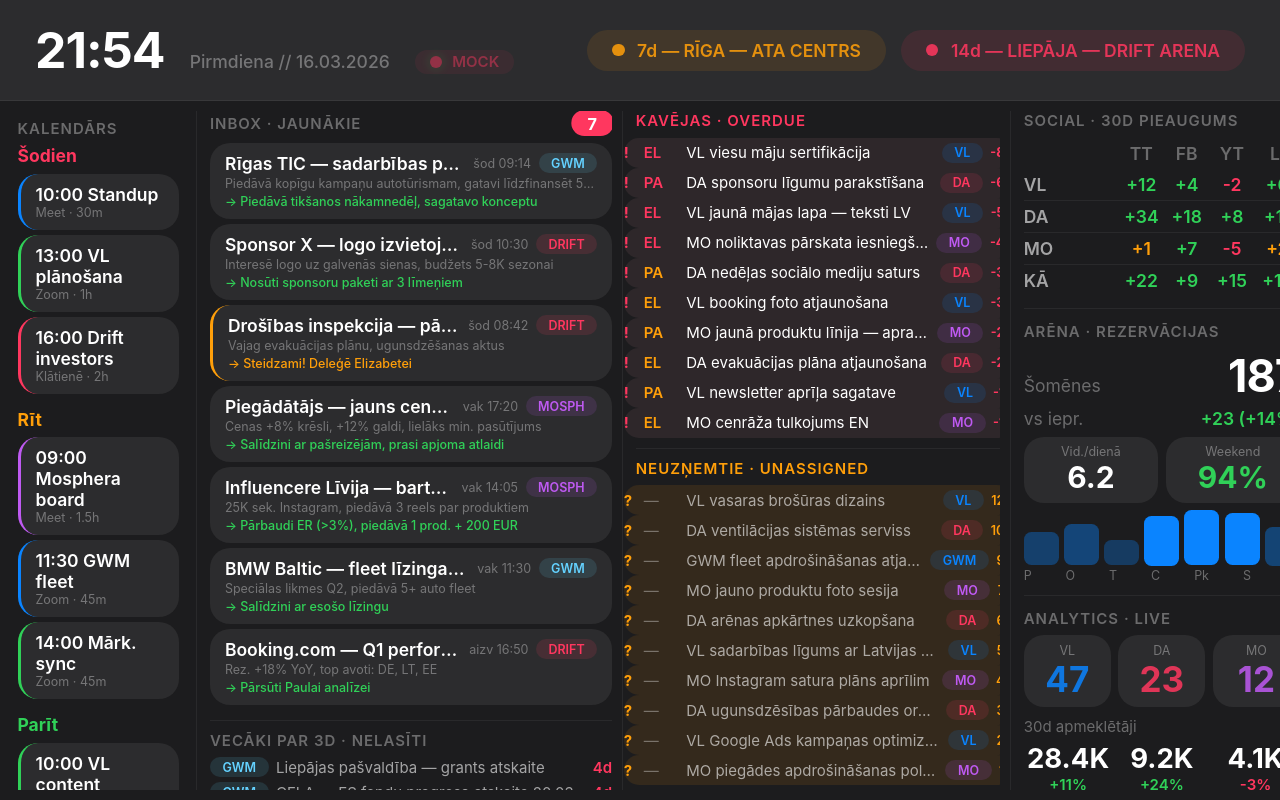
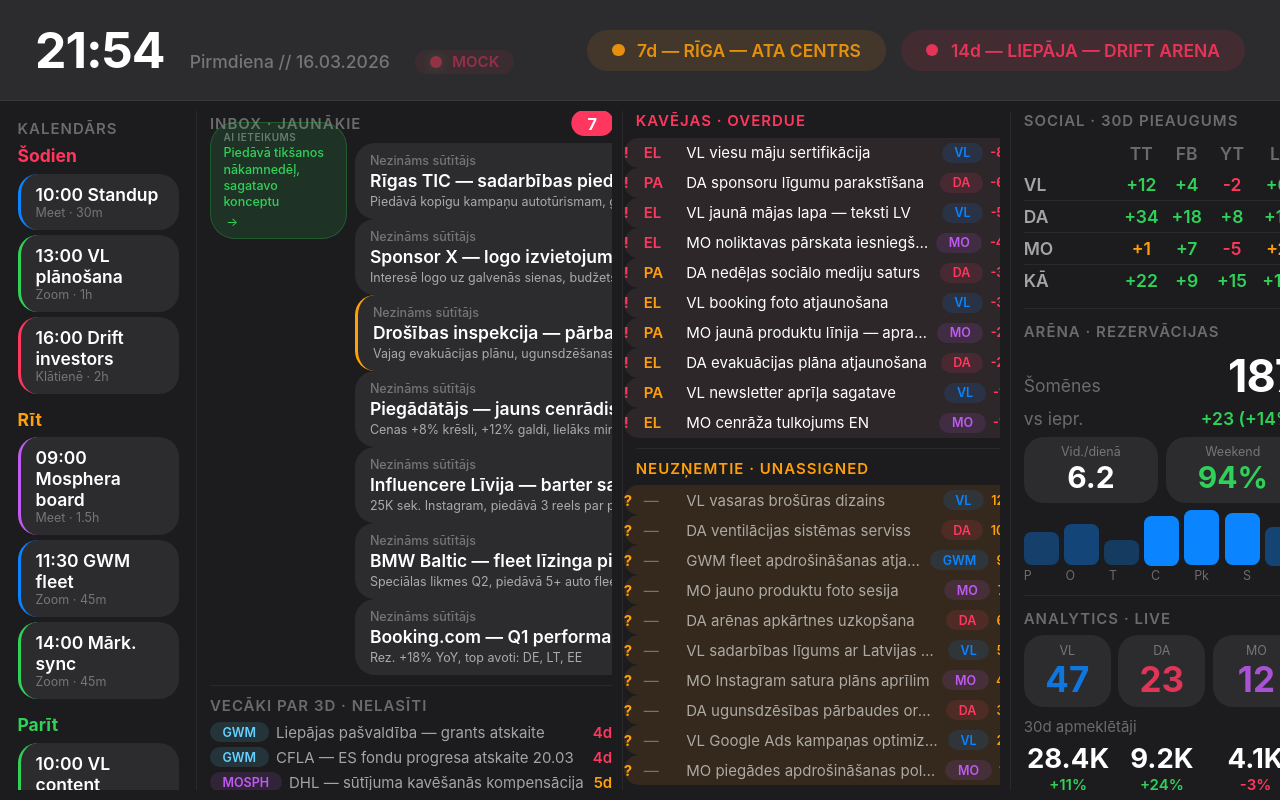
Before and after one commit to klavs-dot/command-center, a Next.js app: page / in a window 1280 px wide. Built offline with nearby package versions, Linux system fonts and the light colour scheme; no server answers.

Commit message:
Update page.js

```diff
--- a/app/page.js
+++ b/app/page.js
@@ -14,7 +14,7 @@ async function getDashboardData() {
     const res = await fetch(url, { cache: 'no-store' });
     if (res.ok) return res.json();
   } catch (e) {
-    console.log('API nav pieejams:', e.message);
+    console.log('API:', e.message);
   }
   return getMockData();
 }
@@ -22,7 +22,7 @@ async function getDashboardData() {
 const S = 2.5;
 const C = {
   bg: '#1c1c1e', card: '#2c2c2e', border: 'rgba(255,255,255,0.06)',
-  text: '#ffffff', text2: 'rgba(255,255,255,0.6)', text3: 'rgba(255,255,255,0.35)',
+  text: '#fff', text2: 'rgba(255,255,255,0.6)', text3: 'rgba(255,255,255,0.35)',
   blue: '#0a84ff', green: '#30d158', red: '#ff375f', orange: '#ff9f0a', purple: '#bf5af2', teal: '#64d2ff',
 };
 
@@ -31,6 +31,8 @@ export default async function DashboardPage() {
   const time = formatRigaTime();
   const dateStr = formatRigaDate();
   const isLive = data.source?.includes('live');
+  const emails = data.emailsRecent || [];
+  const emailCount = emails.length || 1;
 
   return (
     <div style={{
@@ -39,7 +41,7 @@ export default async function DashboardPage() {
       background: C.bg, display: 'flex', flexDirection: 'column', overflow: 'hidden',
     }}>
 
-      {/* TOP BAR */}
+      {/* ══ TOP BAR ══ */}
       <div style={{
         display: 'flex', justifyContent: 'space-between', alignItems: 'center',
         padding: `${8*S}px ${14*S}px`, background: C.card,
@@ -77,31 +79,27 @@ export default async function DashboardPage() {
         </div>
       </div>
 
-      {/* 4 COLUMNS */}
+      {/* ══ 4 COLUMNS ══ */}
       <div style={{
         display: 'grid', gridTemplateColumns: '14% 33% 30% 23%',
         flex: 1, overflow: 'hidden', padding: `${4*S}px`, gap: `${4*S}px`,
       }}>
 
-        {/* ═══ COL 1: KALENDĀRS ═══ */}
+        {/* ══ COL 1: KALENDĀRS ══ */}
         <div style={{ overflow: 'hidden', padding: `${3*S}px` }}>
           <Sec t="Kalendārs" s={S} />
           {(data.calendar || []).map((day, di) => {
-            const dayColor = di === 0 ? C.red : di === 1 ? C.orange : C.green;
+            const dc = di === 0 ? C.red : di === 1 ? C.orange : C.green;
             return (
               <div key={di} style={{ marginBottom: 6*S }}>
-                <div style={{ fontSize: 7*S, fontWeight: 700, color: dayColor, marginBottom: 3*S }}>{day.day}</div>
-                {(day.events || []).length === 0 && (
-                  <div style={{ fontSize: 5*S, color: C.text3, paddingLeft: 5*S }}>Nav notikumu</div>
-                )}
+                <div style={{ fontSize: 7*S, fontWeight: 700, color: dc, marginBottom: 3*S }}>{day.day}</div>
+                {(day.events || []).length === 0 && <div style={{ fontSize: 5*S, color: C.text3, paddingLeft: 5*S }}>Nav notikumu</div>}
                 {(day.events || []).map((ev, ei) => {
-                  const evColor = ev.color === '#a064ff' ? C.purple : ev.color === '#ff2d78' ? C.red : ev.color === '#00ff88' ? C.green : C.blue;
+                  const ec = ev.color === '#a064ff' ? C.purple : ev.color === '#ff2d78' ? C.red : ev.color === '#00ff88' ? C.green : C.blue;
                   return (
                     <div key={ei} className="cal-item" style={{
-                      background: C.card, borderRadius: 8*S,
-                      padding: `${4*S}px ${6*S}px`, marginBottom: 2*S,
-                      borderLeft: `3px solid ${evColor}`,
-                      animationDelay: `${di * 0.15 + ei * 0.1}s`,
+                      background: C.card, borderRadius: 8*S, padding: `${4*S}px ${6*S}px`,
+                      marginBottom: 2*S, borderLeft: `3px solid ${ec}`, animationDelay: `${di*0.15+ei*0.1}s`,
                     }}>
                       <div style={{ fontSize: 7*S, fontWeight: 600, color: C.text }}>{ev.time} {ev.title}</div>
                       <div style={{ fontSize: 5*S, color: C.text3 }}>{ev.platform} · {ev.duration}</div>
@@ -113,31 +111,70 @@ export default async function DashboardPage() {
           })}
         </div>
 
-        {/* ═══ COL 2: E-PASTI ═══ */}
+        {/* ══ COL 2: E-PASTI ar AI burbuli ══ */}
         <div style={{
           borderLeft: `1px solid ${C.border}`, paddingLeft: `${5*S}px`,
-          display: 'flex', flexDirection: 'column', overflow: 'hidden',
+          display: 'flex', flexDirection: 'column', overflow: 'hidden', position: 'relative',
         }}>
           <div style={{ display: 'flex', justifyContent: 'space-between', alignItems: 'center', marginBottom: 3*S }}>
             <Sec t="Inbox · Jaunākie" s={S} noM />
             <span className="count-badge" style={{
               background: C.red, color: '#fff', fontSize: 6*S,
               padding: `${1*S}px ${6*S}px`, borderRadius: 20*S, fontWeight: 700,
-              display: 'inline-block',
-            }}>{(data.emailsRecent || []).length}</span>
+            }}>{emails.length}</span>
           </div>
 
-          <div style={{ flex: 1, display: 'flex', flexDirection: 'column', justifyContent: 'space-between', marginBottom: 4*S }}>
-            {(data.emailsRecent || []).map((email, i) => {
+          {/* E-pastu saraksts + AI burbuļi */}
+          <div style={{ flex: 1, display: 'flex', position: 'relative', marginBottom: 4*S }}>
+
+            {/* AI BURBUĻU KOLONNA — kreisajā pusē */}
+            <div style={{
+              width: `${55*S}px`, flexShrink: 0, position: 'relative', marginRight: 3*S,
+            }}>
+              {emails.slice(0, 7).map((email, i) => {
+                const topPct = (i / emailCount * 100);
+                const heightPct = (1 / emailCount * 100);
+                return (
+                  <div key={i} className={`ai-bubble-${i}`} style={{
+                    position: 'absolute', left: 0, right: 0,
+                    top: `${topPct}%`, height: `${heightPct}%`,
+                    display: 'flex', alignItems: 'center',
+                    opacity: 0,
+                  }}>
+                    <div style={{
+                      background: 'rgba(48,209,88,0.12)',
+                      border: `1px solid rgba(48,209,88,0.25)`,
+                      borderRadius: 10*S, padding: `${3*S}px ${5*S}px`,
+                      width: '100%',
+                    }}>
+                      <div style={{ fontSize: 4*S, color: C.text3, marginBottom: 1*S, fontWeight: 600, textTransform: 'uppercase', letterSpacing: 0.5 }}>AI ieteikums</div>
+                      <div style={{ fontSize: 5*S, color: C.green, fontWeight: 500, lineHeight: 1.3 }}>
+                        {email.suggestion || 'Izlasi un izlemj'}
+                      </div>
+                      <div className="bubble-arrow" style={{ fontSize: 5*S, color: C.green, marginTop: 1*S }}>→</div>
+                    </div>
+                  </div>
+                );
+              })}
+            </div>
+
+            {/* E-PASTU KARTĪTES */}
+            <div style={{ flex: 1, display: 'flex', flexDirection: 'column', justifyContent: 'space-between' }}>
+              {emails.slice(0, 7).map((email, i) => {
                 const accColor = email.accountColor === '#a064ff' ? C.purple : email.accountColor === '#ff2d78' ? C.red : C.teal;
                 return (
                   <div key={i} className="email-card" style={{
                     background: C.card, borderRadius: 8*S,
-                  padding: `${4*S}px ${6*S}px`, marginBottom: 2*S,
+                    padding: `${4*S}px ${6*S}px`,
                     borderLeft: email.urgent ? `3px solid ${C.orange}` : 'none',
                     animationDelay: `${i * 0.08}s`,
                   }}>
-                  <div style={{ display: 'flex', justifyContent: 'space-between', alignItems: 'center', marginBottom: 1*S }}>
+                    {/* Sūtītājs */}
+                    <div style={{ fontSize: 5*S, color: C.text3, marginBottom: 1*S, fontWeight: 500 }}>
+                      {email.from || 'Nezināms sūtītājs'}
+                    </div>
+                    {/* Temats + datums + konts */}
+                    <div style={{ display: 'flex', justifyContent: 'space-between', alignItems: 'center' }}>
                       <div style={{ fontSize: 7*S, fontWeight: 600, color: C.text, flex: 1, whiteSpace: 'nowrap', overflow: 'hidden', textOverflow: 'ellipsis' }}>
                         {email.subject || '(bez temata)'}
                       </div>
@@ -146,18 +183,20 @@ export default async function DashboardPage() {
                         <Pill t={email.account} c={accColor} s={S} />
                       </div>
                     </div>
-                  <div style={{ fontSize: 5*S, color: C.text3, marginBottom: 1*S, whiteSpace: 'nowrap', overflow: 'hidden', textOverflow: 'ellipsis' }}>{email.summary}</div>
-                  <div style={{ fontSize: 5*S, color: email.urgent ? C.orange : C.green, fontWeight: 500 }}>→ {email.suggestion}</div>
+                    {/* Snippet */}
+                    <div style={{ fontSize: 5*S, color: C.text2, marginTop: 1*S, whiteSpace: 'nowrap', overflow: 'hidden', textOverflow: 'ellipsis' }}>
+                      {email.snippet || email.summary || ''}
+                    </div>
                   </div>
                 );
               })}
             </div>
+          </div>
 
+          {/* Vecāki par 3d */}
           <div style={{ borderTop: `1px solid ${C.border}`, paddingTop: 4*S }}>
             <Sec t="Vecāki par 3d · Nelasīti" s={S} />
-            {(data.emailsOld || []).length === 0 && (
-              <div style={{ fontSize: 5*S, color: C.text3 }}>Nav vecu nelasītu e-pastu</div>
-            )}
+            {(data.emailsOld || []).length === 0 && <div style={{ fontSize: 5*S, color: C.text3 }}>Nav vecu nelasītu e-pastu</div>}
             <div style={{ display: 'flex', flexDirection: 'column', gap: 2*S }}>
               {(data.emailsOld || []).map((email, i) => {
                 const accColor = email.accountColor === '#a064ff' ? C.purple : email.accountColor === '#ff2d78' ? C.red : C.teal;
@@ -173,7 +212,7 @@ export default async function DashboardPage() {
           </div>
         </div>
 
-        {/* ═══ COL 3: KAVĒJAS + NEUZŅEMTIE + PADARĪTIE ═══ */}
+        {/* ══ COL 3: KAVĒJAS + NEUZŅEMTIE + PADARĪTIE ══ */}
         <div style={{
           borderLeft: `1px solid ${C.border}`, paddingLeft: `${5*S}px`,
           display: 'flex', flexDirection: 'column', overflow: 'hidden',
@@ -214,9 +253,7 @@ export default async function DashboardPage() {
 
           <div style={{ borderTop: `1px solid ${C.border}`, paddingTop: 4*S }}>
             <Sec t="Pēdējie padarītie" s={S} c={C.green} />
-            {(data.completedTasks || []).length === 0 && (
-              <div style={{ fontSize: 5*S, color: C.text3 }}>Nav pabeigtu uzdevumu</div>
-            )}
+            {(data.completedTasks || []).length === 0 && <div style={{ fontSize: 5*S, color: C.text3 }}>Nav pabeigtu uzdevumu</div>}
             <div style={{ display: 'flex', flexDirection: 'column', gap: 0 }}>
               {(data.completedTasks || []).slice(0, 10).map((task, i) => {
                 const cc = task.companyColor === '#ff2d78' ? C.red : task.companyColor === '#a064ff' ? C.purple : C.blue;
@@ -233,7 +270,7 @@ export default async function DashboardPage() {
           </div>
         </div>
 
-        {/* ═══ COL 4: STATS ═══ */}
+        {/* ══ COL 4: STATS ══ */}
         <div style={{
           borderLeft: `1px solid ${C.border}`, paddingLeft: `${5*S}px`,
           display: 'flex', flexDirection: 'column', overflow: 'hidden',
@@ -244,18 +281,13 @@ export default async function DashboardPage() {
             {(data.social?.headers || []).map((h, i) => (
               <div key={i} style={{ textAlign: 'center', color: C.text3, fontWeight: 600, padding: `${2*S}px 0` }}>{h}</div>
             ))}
-            {(data.social?.rows || []).map((row, ri) => {
-              const vals = row.values.map((v, vi) => {
-                const oc = row.colors[vi];
-                return { v, c: oc === '#00ff88' ? C.green : oc === '#ff4455' ? C.red : C.orange };
-              });
-              return [
+            {(data.social?.rows || []).map((row, ri) => [
               <div key={`l${ri}`} style={{ color: C.text2, fontWeight: 600, padding: `${2*S}px 0`, borderTop: ri > 0 ? `1px solid ${C.border}` : 'none' }}>{row.label}</div>,
-                ...vals.map((x, vi) => (
-                  <div key={`v${ri}${vi}`} style={{ textAlign: 'center', color: x.c, fontWeight: 600, padding: `${2*S}px 0`, borderTop: ri > 0 ? `1px solid ${C.border}` : 'none' }}>{x.v}</div>
-                )),
-              ];
-            }).flat()}
+              ...row.values.map((v, vi) => {
+                const nc = row.colors[vi] === '#00ff88' ? C.green : row.colors[vi] === '#ff4455' ? C.red : C.orange;
+                return <div key={`v${ri}${vi}`} style={{ textAlign: 'center', color: nc, fontWeight: 600, padding: `${2*S}px 0`, borderTop: ri > 0 ? `1px solid ${C.border}` : 'none' }}>{v}</div>;
+              }),
+            ]).flat()}
           </div>
 
           <div style={{ borderTop: `1px solid ${C.border}`, paddingTop: 5*S, marginBottom: 5*S }}>
@@ -275,14 +307,13 @@ export default async function DashboardPage() {
             <div style={{ display: 'flex', gap: 2*S, alignItems: 'flex-end', height: 22*S }}>
               {(data.arena?.weekBars || []).map((h, i) => (
                 <div key={i} className="bar-grow" style={{
-                  flex: 1, borderRadius: 3*S, height: `${h}%`,
-                  background: h >= 90 ? C.blue : `rgba(10,132,255,${0.15 + h / 300})`,
-                  animationDelay: `${i * 0.1}s`,
+                  flex: 1, borderRadius: 3*S, height: `${h}%`, animationDelay: `${i*0.1}s`,
+                  background: h >= 90 ? C.blue : `rgba(10,132,255,${0.15+h/300})`,
                 }} />
               ))}
             </div>
             <div style={{ display: 'flex', justifyContent: 'space-between', fontSize: 5*S, color: C.text3, marginTop: 1*S }}>
-              {['P', 'O', 'T', 'C', 'Pk', 'S', 'Sv'].map((d) => <span key={d}>{d}</span>)}
+              {['P','O','T','C','Pk','S','Sv'].map(d => <span key={d}>{d}</span>)}
             </div>
           </div>
 
@@ -301,15 +332,12 @@ export default async function DashboardPage() {
             </div>
             <div style={{ fontSize: 6*S, color: C.text3, marginBottom: 2*S }}>30d apmeklētāji</div>
             <div style={{ display: 'grid', gridTemplateColumns: '1fr 1fr 1fr', gap: 2*S }}>
-              {(data.analytics?.monthly || []).map((a, i) => {
-                const mc = a.color === '#00ff88' ? C.green : C.red;
-                return (
+              {(data.analytics?.monthly || []).map((a, i) => (
                 <div key={i} style={{ textAlign: 'center' }}>
                   <div style={{ fontSize: 11*S, fontWeight: 700, color: C.text }}>{a.value}</div>
-                    <div style={{ fontSize: 6*S, color: mc, fontWeight: 600 }}>{a.change}</div>
+                  <div style={{ fontSize: 6*S, color: a.color === '#00ff88' ? C.green : C.red, fontWeight: 600 }}>{a.change}</div>
                 </div>
-                );
-              })}
+              ))}
             </div>
           </div>
         </div>
@@ -319,28 +347,11 @@ export default async function DashboardPage() {
 }
 
 function Sec({ t, s, noM, c }) {
-  return (
-    <div style={{
-      fontSize: 6*s, fontWeight: 600, textTransform: 'uppercase', letterSpacing: 1,
-      color: c || 'rgba(255,255,255,0.35)', marginBottom: noM ? 0 : 3*s,
-    }}>{t}</div>
-  );
+  return <div style={{ fontSize: 6*s, fontWeight: 600, textTransform: 'uppercase', letterSpacing: 1, color: c || 'rgba(255,255,255,0.35)', marginBottom: noM ? 0 : 3*s }}>{t}</div>;
 }
-
 function Pill({ t, c, s }) {
-  return (
-    <span style={{
-      fontSize: 5*s, padding: `${1*s}px ${5*s}px`, borderRadius: 20*s, fontWeight: 600,
-      background: `${c}20`, color: c,
-    }}>{t}</span>
-  );
+  return <span style={{ fontSize: 5*s, padding: `${1*s}px ${5*s}px`, borderRadius: 20*s, fontWeight: 600, background: `${c}20`, color: c }}>{t}</span>;
 }
-
-function MetBox({ l, v, vc = '#ffffff', s }) {
-  return (
-    <div style={{ background: '#2c2c2e', borderRadius: 8*s, padding: `${3*s}px`, textAlign: 'center' }}>
-      <div style={{ fontSize: 5*s, color: 'rgba(255,255,255,0.35)' }}>{l}</div>
-      <div style={{ fontSize: 12*s, fontWeight: 700, color: vc }}>{v}</div>
-    </div>
-  );
+function MetBox({ l, v, vc = '#fff', s }) {
+  return <div style={{ background: '#2c2c2e', borderRadius: 8*s, padding: `${3*s}px`, textAlign: 'center' }}><div style={{ fontSize: 5*s, color: 'rgba(255,255,255,0.35)' }}>{l}</div><div style={{ fontSize: 12*s, fontWeight: 700, color: vc }}>{v}</div></div>;
 }
```
Lines whose indentation alone changed are shown as unchanged.
